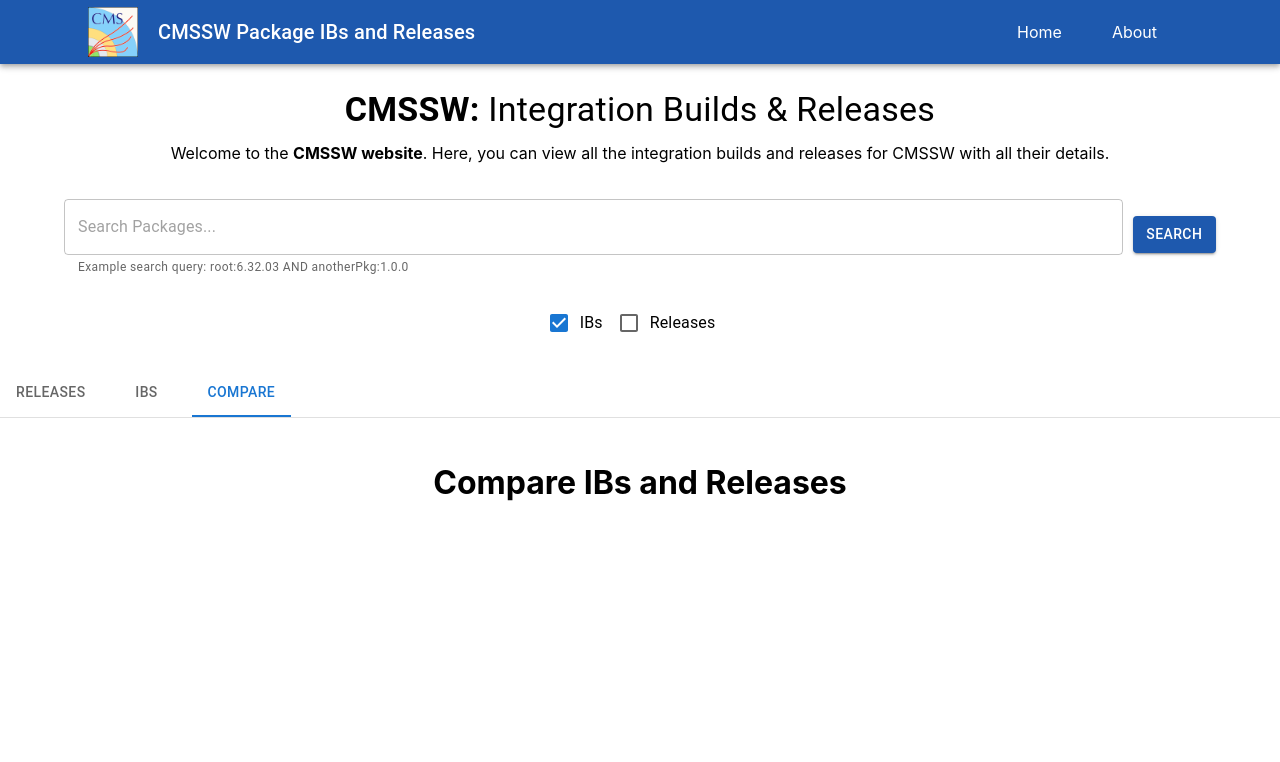
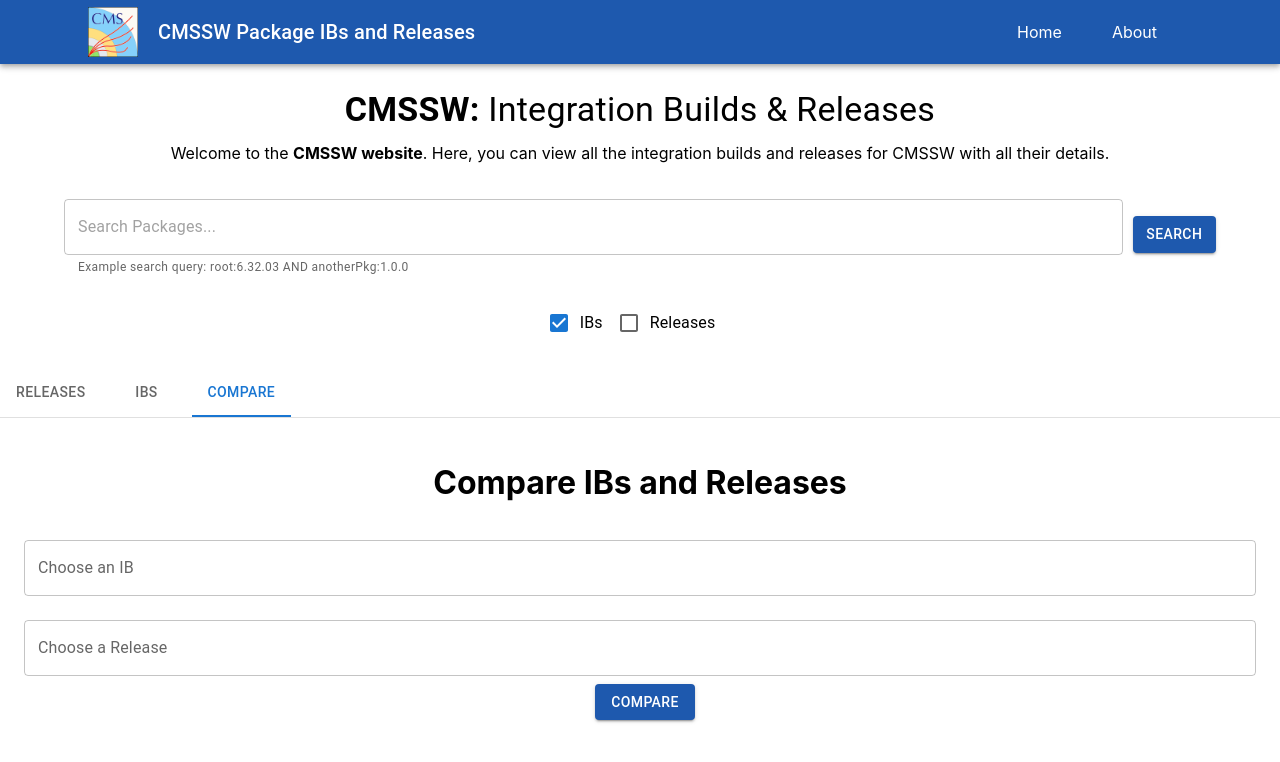
Before and after one commit to norahalk/ib-viewer, a React (Create React App) app: page / in a window 1280 px wide. Both pictures are taken after a click on the tab "COMPARE". Shown: the top 762 px of the page. Built offline with nearby package versions, Linux system fonts and the light colour scheme; no server answers.

Commit message:
Comparison UI + Dockerfile

```diff
--- a/src/components/Comparison/CompareIBsAndReleases.js
+++ b/src/components/Comparison/CompareIBsAndReleases.js
@@ -1,10 +1,39 @@
-import React from "react";
+import { Button, TextField } from "@mui/material";
+import React, { useState } from "react";
 
 const CompareIBsAndReleases = () => {
+  const [query, setQuery] = useState("");
 
   return (
     <div>
-        <h1>Compare IBs and Releases</h1>
+      <h1>Compare IBs and Releases</h1>
+
+      <TextField
+        // error={error}
+        // value={query}
+        onChange={(e) => setQuery(e.target.value)}
+        label="Choose an IB"
+        variant="outlined"
+        fullWidth
+        margin="normal"
+      />
+
+      <TextField
+        // error={error}
+        // value={query}
+        onChange={(e) => setQuery(e.target.value)}
+        label="Choose a Release"
+        variant="outlined"
+        fullWidth
+        margin="normal"
+      />
+      <Button
+        type="submit"
+        variant="contained"
+        style={{ backgroundColor: "#1e59ae", marginLeft: "10px" }}
+      >
+        Compare
+      </Button>
     </div>
   );
 };
```
Also changed, not shown: 1 other file (tests, documents, lock files or other folders).
